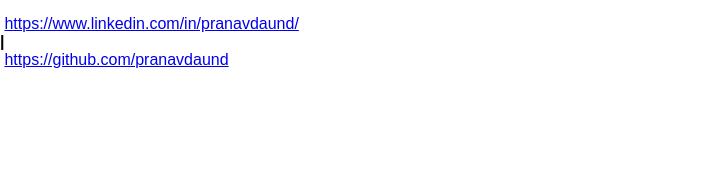
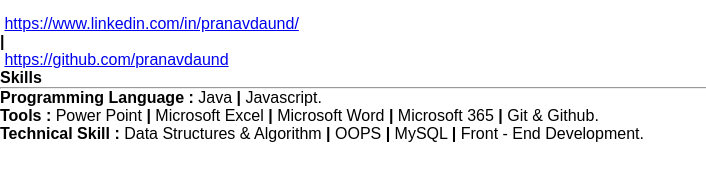
Before and after one commit to pranavdaund/Resume, a plain HTML site: page index.html in a window 1280 px wide. Shown: the part 121-302 px from the top of the page, without its empty margins (0-706 px from the left). Drawn offline with Linux system fonts and the light colour scheme.

Commit message:
Add Skill Section

```diff
--- a/index.html
+++ b/index.html
@@ -27,5 +27,17 @@
         </div>
     </header>
     <!-- ---------------Skills------------- -->
+    <section>
+        <div>
+            <h4 class="name">Skills</h4> <hr>
+            <span>
+                <p class="skMar"><b>Programming Language :</b> Java <b>|</b> Javascript.</p>
+                <p class="skMar"><b>Tools :</b> Power Point <b>|</b> Microsoft Excel <b>|</b> Microsoft Word <b>|</b> Microsoft 365 <b>|</b> Git & Github.</p>
+                <p class="skMar"><b>Technical Skill :</b> Data Structures & Algorithm <b>|</b> OOPS <b>|</b> MySQL  <b>|</b> Front - End Development.</p>
+            </span>
+
+        </span>
+    </section>
+
 </body>
 </html>
```
